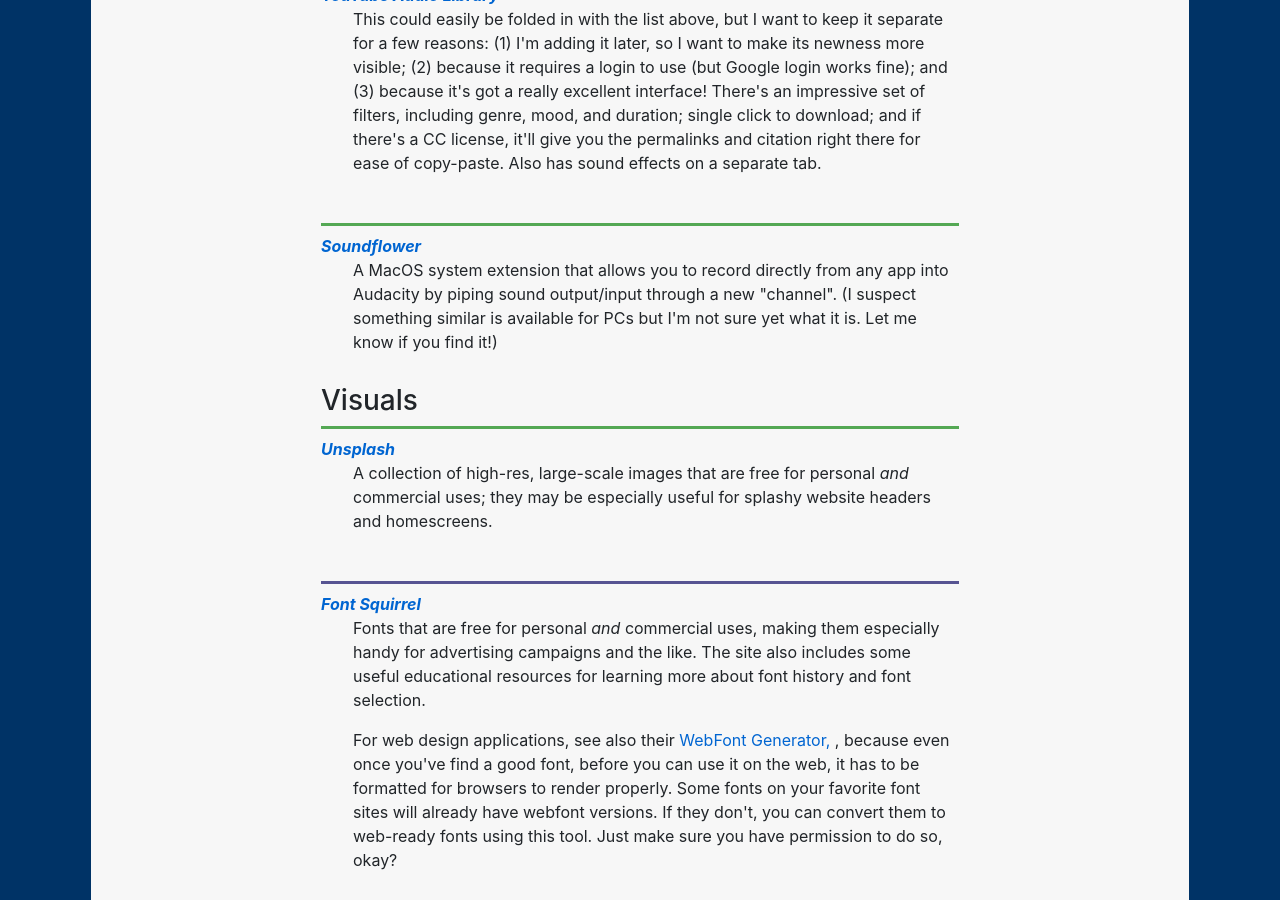
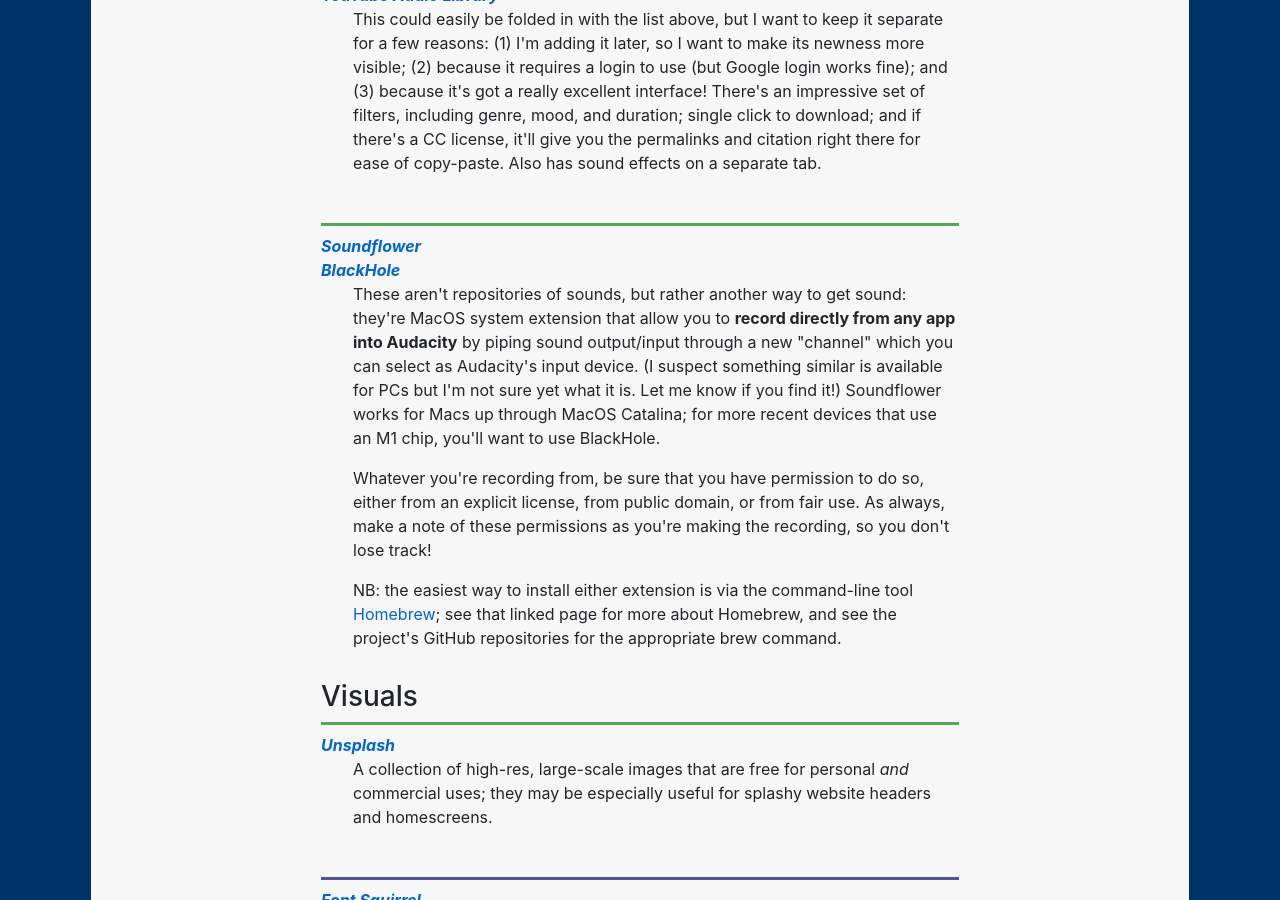
Before and after one commit to benmiller314/cdm2023spring, a Jekyll site: the page built from resources.md, in a window 1280 px wide and 900 px high, scrolled down 5927 px. Built offline with Jekyll 4.4.1, drawn with Linux system fonts in a browser that asks for light colours.

Commit message:
add BlackHole to resources page

```diff
--- a/resources.md
+++ b/resources.md
@@ -118,7 +118,10 @@
 </dd>
 
 <dt><a href="https://github.com/mattingalls/Soundflower">Soundflower</a></dt>
-<dd>A MacOS system extension that allows you to record directly from any app into Audacity by piping sound output/input through a new "channel". (I suspect something similar is available for PCs but I'm not sure yet what it is. Let me know if you find it!)</dd>
+<dt><a href="https://github.com/ExistentialAudio/BlackHole">BlackHole</a></dt>
+<dd><p>These aren't repositories of sounds, but rather another way to get sound: they're MacOS system extension that allow you to <strong>record directly from any app into Audacity</strong> by piping sound output/input through a new "channel" which you can select as Audacity's input device. (I suspect something similar is available for PCs but I'm not sure yet what it is. Let me know if you find it!) Soundflower works for Macs up through MacOS Catalina; for more recent devices that use an M1 chip, you'll want to use BlackHole.</p>
+<p>Whatever you're recording from, be sure that you have permission to do so, either from an explicit license, from public domain, or from fair use. As always, make a note of these permissions as you're making the recording, so you don't lose track!</p>
+<p>NB: the easiest way to install either extension is via the command-line tool <a href="https://brew.sh/">Homebrew</a>; see that linked page for more about Homebrew, and see the project's GitHub repositories for the appropriate brew command. </p></dd>
 
 </dl>
 
```
